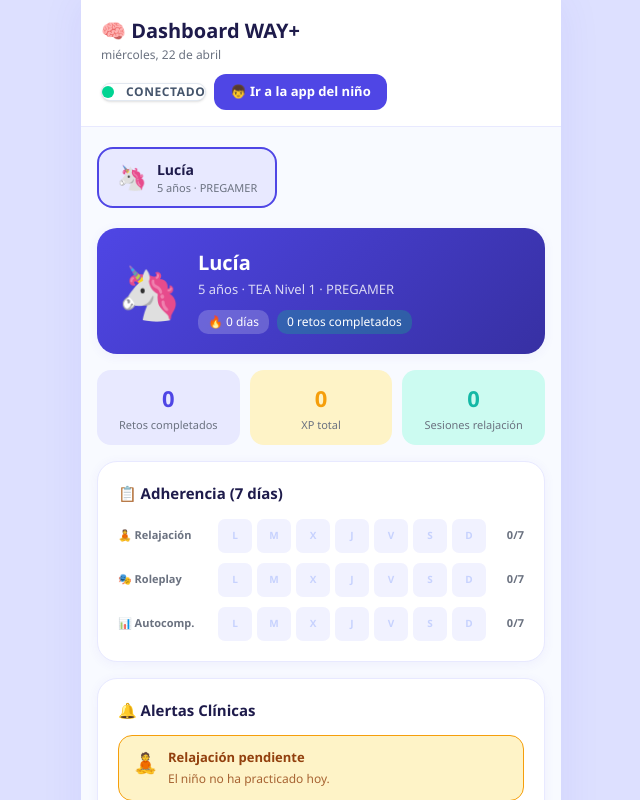
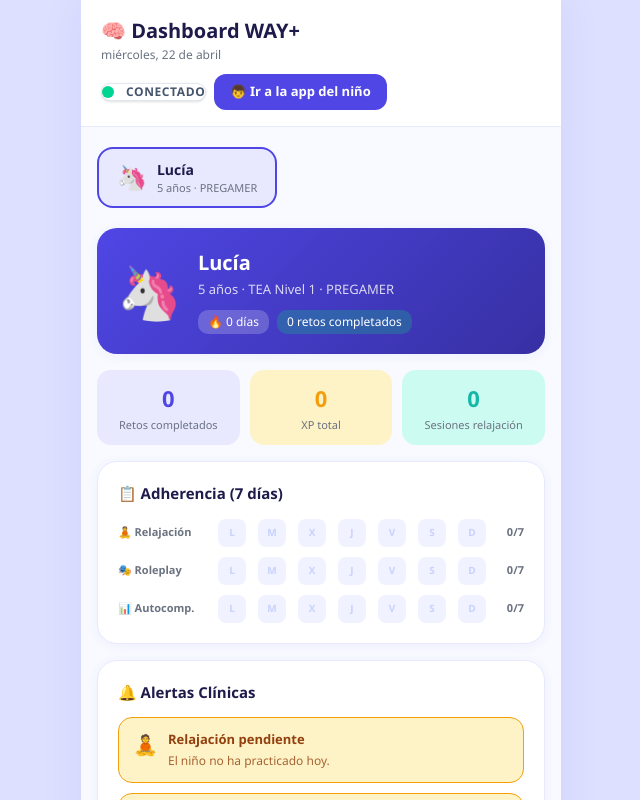
Before and after one commit to CXarlosss/AngularBootCamp, a React (Vite) app in the folder way-plus/: page /dashboard in a window 1280 px wide. Shown: the top 800 px of the page, without its empty margins (319-959 px from the left). Built offline with nearby package versions, Linux system fonts and the light colour scheme.

Commit message:
fix: resolve tailwind production styles and improve therapist heatmap

```diff
--- a/way-plus/src/features/therapist/pages/TherapistDashboard.tsx
+++ b/way-plus/src/features/therapist/pages/TherapistDashboard.tsx
@@ -108,20 +108,21 @@ function AnnexHeatmap() {
             <div style={{ width: 90, fontSize: 11, fontWeight: 600, color: C.muted, flexShrink: 0 }}>
               {row.label}
             </div>
-            <div style={{ display: 'flex', gap: 5, flex: 1 }}>
+            <div style={{ display: 'flex', gap: 6, flex: 1, justifyContent: 'space-between' }}>
               {days.map((date, i) => {
                 const done = row.check(date);
                 return (
-                  <div
+                   <div
                     key={date}
                     title={date}
                     style={{
-                      flex: 1, aspectRatio: '1',
-                      borderRadius: 7,
+                      width: 28, height: 28,
+                      borderRadius: 8,
                       background: done ? row.color : '#F1F2FF',
                       display: 'flex', alignItems: 'center', justifyContent: 'center',
                       fontSize: 10, color: done ? '#fff' : '#C7D2FE',
                       fontWeight: 700,
+                      flexShrink: 0,
                     }}
                   >
                     {done ? '✓' : DAYS_SHORT[i]}
@@ -150,7 +151,9 @@ function AlertPanel() {
 
   const alerts = useMemo(() => {
     const list = [];
-    if (!relaxationLog[today]?.completed)
+    const isLateEnough = new Date().getHours() >= 10;
+
+    if (!relaxationLog[today]?.completed && isLateEnough)
       list.push({ id: 'relax', icon: '🧘', title: 'Relajación pendiente', msg: 'El niño no ha practicado hoy.', color: '#FEF3C7', border: '#F59E0B', tc: '#92400E' });
     if (completedWays.length > 5)
       list.push({ id: 'prog', icon: '🚀', title: 'Progreso acelerado', msg: `${completedWays.length} retos completados. Subir dificultad.`, color: '#ECFDF5', border: '#10B981', tc: '#065F46' });
--- a/way-plus/src/index.css
+++ b/way-plus/src/index.css
@@ -4,6 +4,7 @@
    Use min-height everywhere so content can grow freely.
    ═══════════════════════════════════════════════════════════ */
 
+@source "../src";
 @import "tailwindcss";
 
 /* ── Reset ──────────────────────────────────────────────────── */
```
